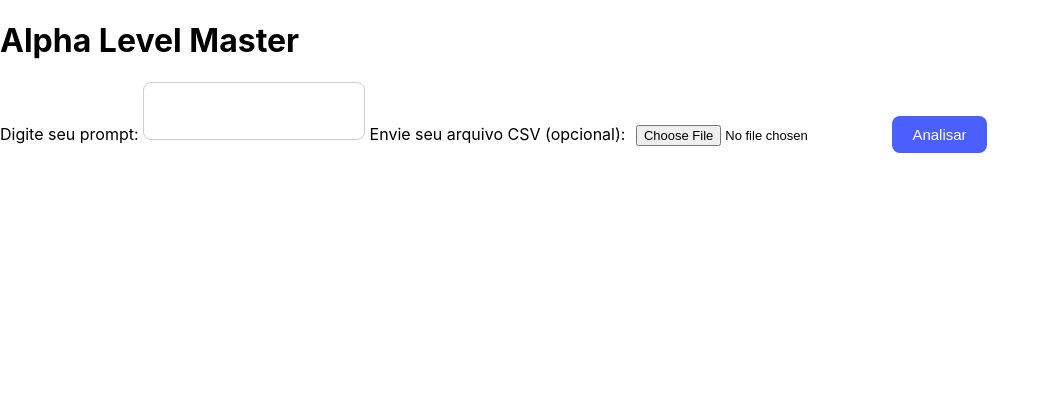
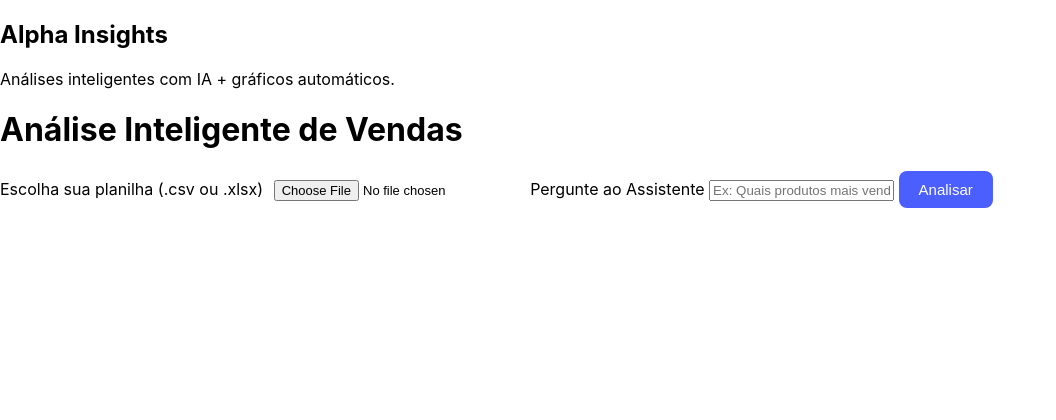
Before and after one commit to juliardgsd/alpha-level-master, a Flask app: page / in a window 1280 px wide. Shown: the top 420 px of the page, without its empty margins (0-1056 px from the left). Before the commit the page ends 153 px from the top, so only its background shows below. Run offline with Flask 2, Linux system fonts and the light colour scheme.

Commit message:
Update index.html for Alpha Insights branding

```diff
--- a/templates/index.html
+++ b/templates/index.html
@@ -1,28 +1,67 @@
 <!DOCTYPE html>
-<html lang="pt-br">
+<html lang="pt-BR">
 <head>
     <meta charset="UTF-8">
-    <title>Alpha Level Master</title>
-    <link rel="stylesheet" href="/static/style.css">
+    <title>Alpha Insights - IA de Vendas</title>
+    <link rel="stylesheet" href="{{ url_for('static', filename='style.css') }}">
 </head>
 
 <body>
-    <div class="container">
-        <h1>Alpha Level Master</h1>
 
-        <form action="/analisar" method="POST" enctype="multipart/form-data">
-            <label for="prompt">Digite seu prompt:</label>
-            <textarea name="prompt" id="prompt" required></textarea>
+    <!-- SIDEBAR -->
+    <aside class="sidebar">
+        <h2 class="logo">Alpha Insights</h2>
+        <p class="side-info">Análises inteligentes com IA + gráficos automáticos.</p>
+    </aside>
 
-            <label for="arquivo">Envie seu arquivo CSV (opcional):</label>
-            <input type="file" name="arquivo" accept=".csv">
+    <!-- MAIN CONTENT -->
+    <main class="main">
 
-            <button type="submit">Analisar</button>
-        </form>
+        <div class="chat-container">
 
-        <div class="resultado">
-            {{ resultado | safe }}
+            <h1 class="title">Análise Inteligente de Vendas</h1>
+
+            <!-- FORM -->
+            <form class="form" action="/process" method="POST" enctype="multipart/form-data">
+
+                <label class="label">Escolha sua planilha (.csv ou .xlsx)</label>
+                <input class="input-file" type="file" name="file" accept=".csv,.xlsx,.xls" required>
+
+                <label class="label">Pergunte ao Assistente</label>
+                <input class="input-text" type="text" name="question" placeholder="Ex: Quais produtos mais venderam?" required>
+
+                <button class="btn" type="submit">Analisar</button>
+            </form>
+
+            <!-- ERRO -->
+            {% if error %}
+                <div class="card error">{{ error }}</div>
+            {% endif %}
+
+            <!-- RESPOSTA IA -->
+            {% if answer %}
+                <div class="card">
+                    <h2 class="subtitle">💬 Resposta da IA:</h2>
+                    <p class="ai-text">{{ answer }}</p>
+                </div>
+            {% endif %}
+
+            <!-- GRÁFICOS -->
+            {% if graphs %}
+                <div class="card">
+                    <h2 class="subtitle">📈 Gráficos Gerados:</h2>
+
+                    <div class="graph-grid">
+                        {% for g in graphs %}
+                            <img class="graph-img" src="{{ url_for('static', filename=g.split('static/')[1]) }}">
+                        {% endfor %}
+                    </div>
+                </div>
+            {% endif %}
+
         </div>
-    </div>
+
+    </main>
+
 </body>
 </html>
```
